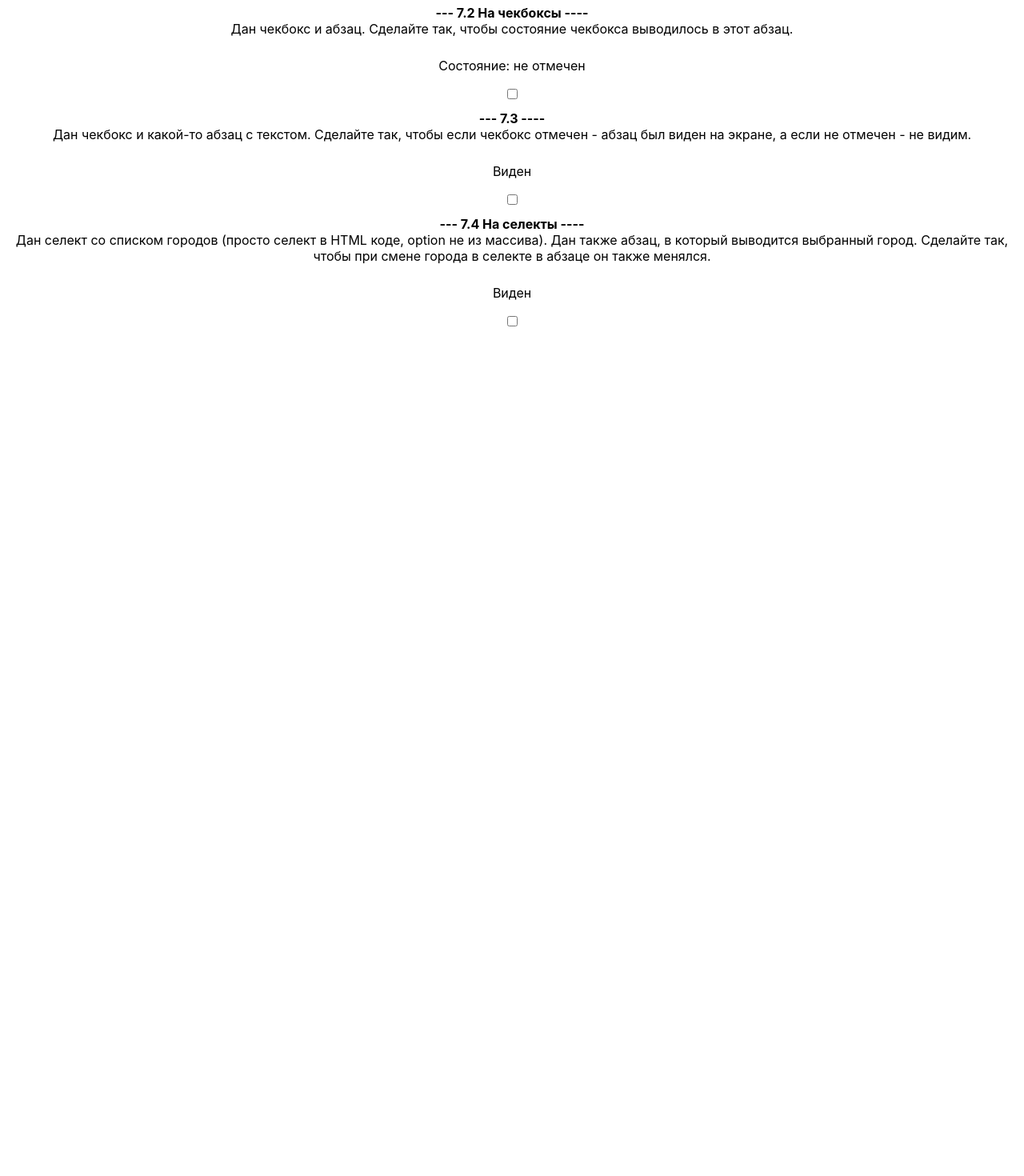
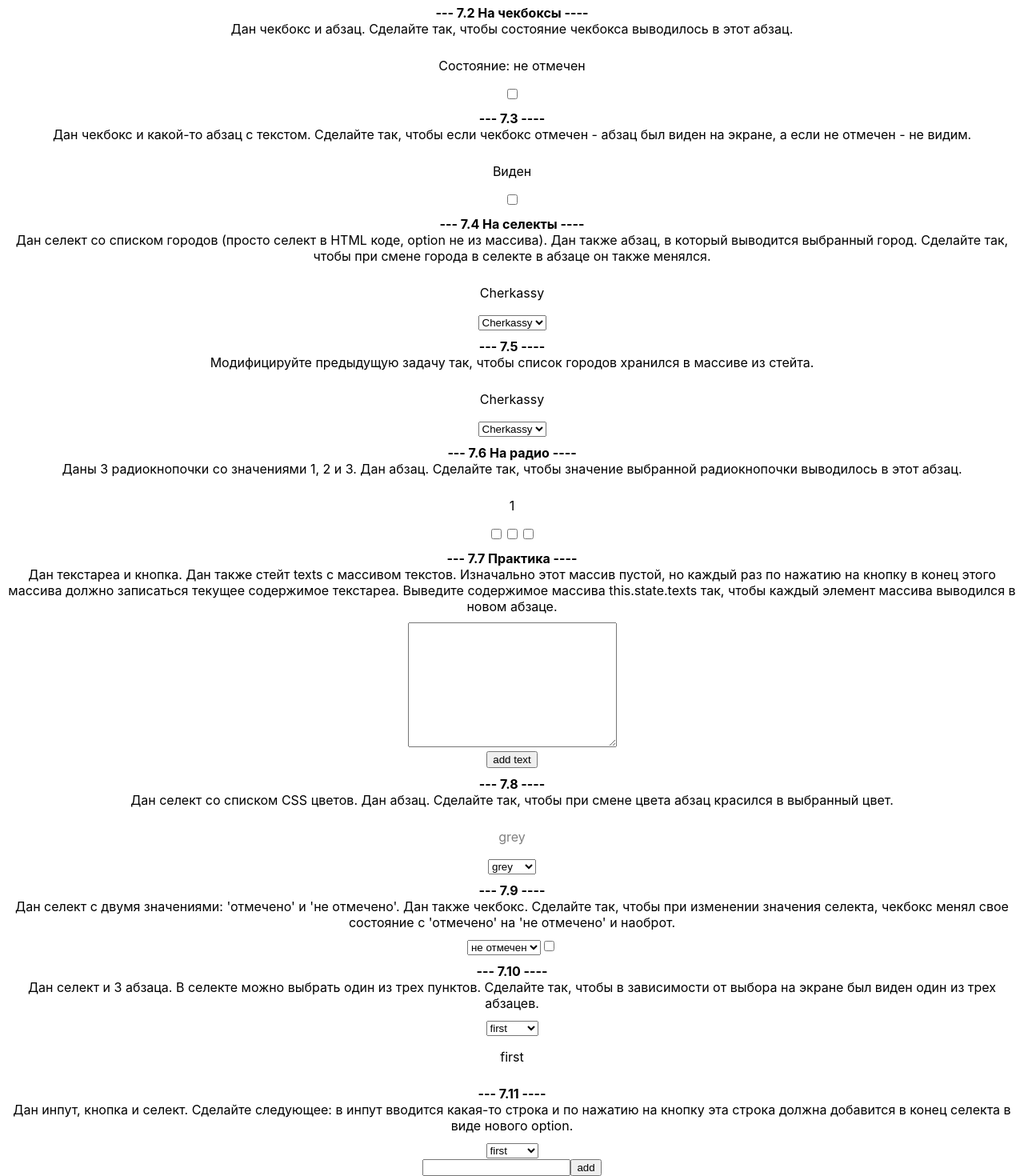
Before and after one commit to PavelNestor/reactTest, a React (Create React App) app in the folder l1/my-app/: page /lesson7 in a window 1280 px wide. Shown: the part 449-1919 px from the top of the page at 80% size. Before the commit the page ends 861 px from the top, so only its background shows below. Built offline with nearby package versions, Linux system fonts and the light colour scheme.

Commit message:
finish 7.11

```diff
--- a/l1/my-app/src/lessons/data/data7.json
+++ b/l1/my-app/src/lessons/data/data7.json
@@ -14,5 +14,33 @@
     {
         "header": "--- 7.4 На селекты ----",
         "text": "Дан селект со списком городов (просто селект в HTML коде, option не из массива). Дан также абзац, в который выводится выбранный город. Сделайте так, чтобы при смене города в селекте в абзаце он также менялся."
+    },
+    {
+        "header": "--- 7.5 ----",
+        "text": "Модифицируйте предыдущую задачу так, чтобы список городов хранился в массиве из стейта."
+    },
+    {
+        "header": "--- 7.6 На радио ----",
+        "text": "Даны 3 радиокнопочки со значениями 1, 2 и 3. Дан абзац. Сделайте так, чтобы значение выбранной радиокнопочки выводилось в этот абзац."
+    },
+    {
+        "header": "--- 7.7 Практика ----",
+        "text": "Дан текстареа и кнопка. Дан также стейт texts с массивом текстов. Изначально этот массив пустой, но каждый раз по нажатию на кнопку в конец этого массива должно записаться текущее содержимое текстареа. Выведите содержимое массива this.state.texts так, чтобы каждый элемент массива выводился в новом абзаце."
+    },
+    {
+        "header": "--- 7.8 ----",
+        "text": "Дан селект со списком CSS цветов. Дан абзац. Сделайте так, чтобы при смене цвета абзац красился в выбранный цвет."
+    },
+    {
+        "header": "--- 7.9 ----",
+        "text": "Дан селект с двумя значениями: 'отмечено' и 'не отмечено'. Дан также чекбокс. Сделайте так, чтобы при изменении значения селекта, чекбокс менял свое состояние с 'отмечено' на 'не отмечено' и наоброт."
+    },
+    {
+        "header": "--- 7.10 ----",
+        "text": "Дан селект и 3 абзаца. В селекте можно выбрать один из трех пунктов. Сделайте так, чтобы в зависимости от выбора на экране был виден один из трех абзацев."
+    },
+    {
+        "header": "--- 7.11 ----",
+        "text": "Дан инпут, кнопка и селект. Сделайте следующее: в инпут вводится какая-то строка и по нажатию на кнопку эта строка должна добавится в конец селекта в виде нового option."
     }
 ]
--- a/l1/my-app/src/lessons/lesson6.js
+++ b/l1/my-app/src/lessons/lesson6.js
@@ -320,7 +320,7 @@ const Lesson611 = () => {
     { href: '1.html', text: 'ссылка 1' },
     { href: '2.html', text: 'ссылка 2' },
     { href: '3.html', text: 'ссылка 3' },
-  ])
+  ]);
   const [value, setValue] = React.useState();
   const handleInput = event => setValue(event.target.value);
 
--- a/l1/my-app/src/lessons/lesson7.js
+++ b/l1/my-app/src/lessons/lesson7.js
@@ -7,10 +7,12 @@ export default function Lesson7() {
   return (
     <div style={{ textAlign: 'center' }}>
       <div style={{ border: '1px dotted grey' }}><h2 >Задачи для решения</h2></div>
-      <div><WriteHeader num='0' /><Lesson71 /></div>
-      <div><WriteHeader num='1' /><Lesson72 /></div>
-      <div><WriteHeader num='2' /><Lesson73 /></div>
-      <div><WriteHeader num='3' /><Lesson74 /></div>
+      {[Lesson71, Lesson72, Lesson73, Lesson74, Lesson75, Lesson76, Lesson77, Lesson78,
+        Lesson79, Lesson710, Lesson711,].map((Comp, index) => {
+          return (
+            <div key={index}><WriteHeader num={index} /><Comp /></div>
+          );
+        })}
     </div >
   );
 };
@@ -50,12 +52,12 @@ const Lesson72 = () => {
 };
 
 const Lesson73 = () => {
-  const [value, setValue] = React.useState(true);
-  const changeValue = event => {
+  const [value, setValue] = React.useState(false);
+  const changeValue = () => {
     setValue(!value);
     setIsShowing(value ? 'block' : 'none');
   }
-  const [isShowing, setIsShowing] = React.useState(true);
+  const [isShowing, setIsShowing] = React.useState(value);
   return (
     <div>
       <p style={{ display: isShowing }}>Виден</p>
@@ -65,16 +67,161 @@ const Lesson73 = () => {
 };
 
 const Lesson74 = () => {
-  const [value, setValue] = React.useState(true);
-  const changeValue = event => {
-    setValue(!value);
-    setIsShowing(value ? 'block' : 'none');
-  }
-  const [isShowing, setIsShowing] = React.useState(true);
+  const [value, setValue] = React.useState('Cherkassy');
+  const handleSelectChange = event => setValue(event.target.value);
+
   return (
     <div>
-      <p style={{ display: isShowing }}>Виден</p>
-      <input type="checkbox" onChange={changeValue} />
+      <p>{value}</p>
+      <select value={value} onChange={handleSelectChange}>
+        <option>Cherkassy</option>
+        <option>Kiev</option>
+        <option>Odessa</option>
+        <option>Lviv</option>̵
+      </select>
     </div>
   );
 };
+
+const Lesson75 = () => {
+  const arr = {
+    value: 0,
+    cities: ['Cherkassy', 'Kiev', 'Odessa', 'Lviv',]
+  };
+  const [value, setValue] = React.useState(arr.cities[0]);
+  const handleSelectChange = event => setValue(arr.cities[event.target.value]);
+
+  return (
+    <div>
+      <p>{value}</p>
+      <select value={value} onChange={handleSelectChange}>
+        {arr.cities.map((city, index) => (
+          <option key={index} value={index}>{city}</option>
+        ))}
+      </select>
+    </div>
+  );
+};
+
+const Lesson76 = () => {
+  const [option, setOption] = React.useState('1');
+  const handleRadioChange = event => setOption(event.target.value);
+
+  return (
+    <div>
+      <p>{option}</p>
+      <input
+        name='lang'
+        type='checkbox'
+        value='1'
+        onChange={handleRadioChange}
+      />
+      <input
+        name='lang'
+        type='checkbox'
+        value='2'
+        onChange={handleRadioChange}
+      />
+      <input
+        name='lang'
+        type='checkbox'
+        value='3'
+        onChange={handleRadioChange}
+      />
+    </div>
+  );
+};
+
+const Lesson77 = () => {
+  const [texts, setTexts] = React.useState([]);
+  const [text, setText] = React.useState('');
+  const handleAddText = () => setTexts(texts.concat(text));
+
+  return (
+    <div>
+      <textarea cols="30" rows="10" onChange={event => setText(event.target.value)} />
+      <br />
+      <button onClick={handleAddText}>add text</button>
+      <div>
+        {texts.map((item, index) => <p key={index}>{item}</p>)}
+      </div>
+    </div>
+  );
+};
+
+const Lesson78 = () => {
+  const [value, setValue] = React.useState('grey');
+  const handleSelectChange = event => setValue(event.target.value);
+  return (
+    <div>
+      <p style={{ color: value }}>{value}</p>
+      <select value={value} onChange={handleSelectChange}>
+        <option>grey</option>
+        <option>red</option>
+        <option>green</option>
+        <option>blue</option>
+        <option>yellow</option>̵
+      </select>
+    </div>
+  );
+};
+
+const Lesson79 = () => {
+  const [value, setValue] = React.useState(false);
+  const changeValue = () => setValue(!value);
+  return (
+    <div>
+      <select value={value} onChange={changeValue}>
+        <option value={true}>отмечен</option>
+        <option value={false}>не отмечен</option>
+      </select>
+      <input type="checkbox" checked={value} />
+    </div>
+  );
+};
+
+const Lesson710 = () => {
+  const paragrafs = [<p>first</p>, <p>second</p>, <p>third</p>];
+  const [values, setValues] = React.useState(0);
+  const handleSelect = event => setValues([event.target.value]);
+  return (
+    <div>
+      <select value={values} onChange={handleSelect}>
+        <option value={0}>first</option>
+        <option value={1}>second</option>
+        <option value={2}>third</option>
+      </select>
+      <div>
+        {paragrafs[values]}
+      </div>
+    </div>
+  );
+};
+
+const Lesson711 = () => {
+  const [text, setText] = React.useState();
+  const [list, setList] = React.useState([
+    'first',
+    'second',
+    'third',
+  ]);
+
+  const handleText = event => setText(event.target.value);
+  const handleSubmit = event => {
+    setList(list.concat([text]));
+    event.preventDefault();
+  }
+  return (
+    <div>
+      <select >
+        {list.map((item, index) => <option value={index} key={index}>{item}</option>)}
+      </select>
+      <div>
+        <form onSubmit={handleSubmit}>
+          <input type="text" onChange={handleText} />
+          <input type="submit" value="add" />
+        </form>
+      </div>
+    </div>
+  );
+};
```
